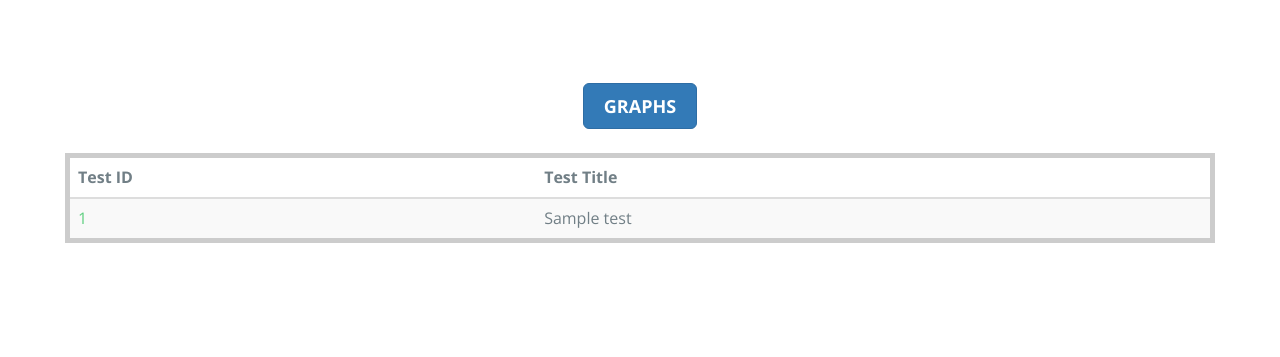
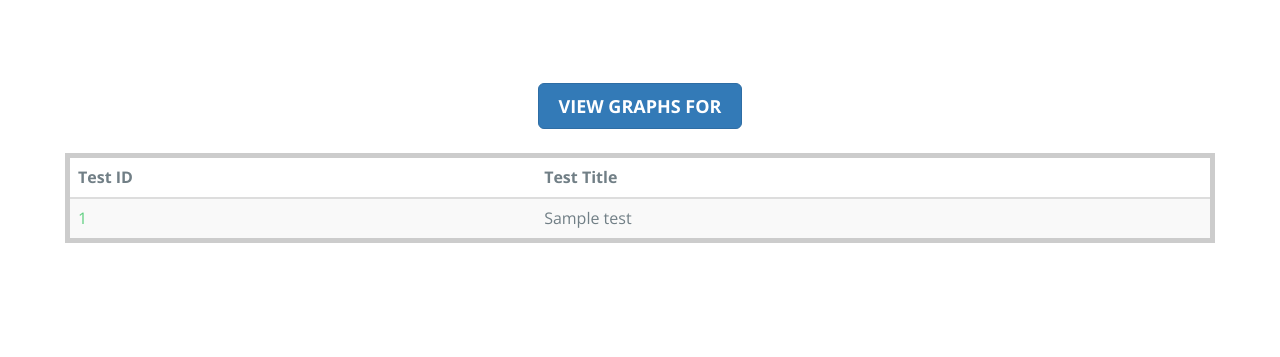
Before and after one commit to ndyashas/se-proj, a Django app: template onlinetest/templates/onlinetest/studentgraphmarks.html in a window 1280 px wide. Shown: the part 63-420 px from the top of the page. Run offline with Django 3.2, Linux system fonts and the light colour scheme; the template is opened without the code that fills it: most values are stand-ins (such as "Sample title", 1, 10 or a date in 2020); some libraries are stand-ins or nearby versions; some web fonts are replaced.

Commit message:
Changed html file

```diff
--- a/onlinetest/templates/onlinetest/studentgraphmarks.html
+++ b/onlinetest/templates/onlinetest/studentgraphmarks.html
@@ -43,7 +43,7 @@
             <br>
             <br>
             <center>
-                <a href="#" class="btn btn-primary btn-lg"><b>GRAPHS</b></a>
+                <a href="#" class="btn btn-primary btn-lg"><b>VIEW GRAPHS FOR</b></a>
             </center>
             <br>
             <table class="table table-striped" style="max-height: 400px;overflow: auto;border:5px solid #ccc">
```
